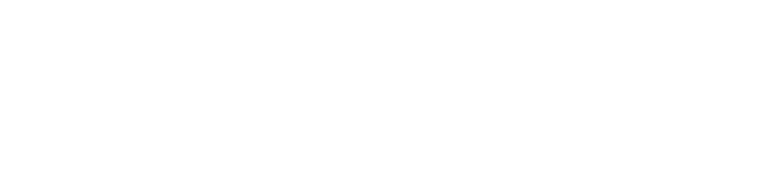
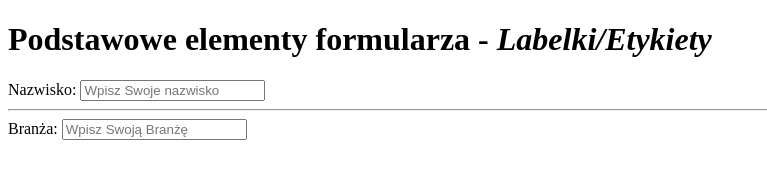
Before and after one commit to Kruchy1980/html5-css3-excercises, a plain HTML site: page 3.Module-2/3.label.html in a window 1280 px wide. Shown: the whole page, without its empty margins (0-767 px from the left). Drawn offline with Linux system fonts and the light colour scheme.

Commit message:
Etykiety ukończone

```diff
--- a/3.Module-2/3.label.html
+++ b/3.Module-2/3.label.html
@@ -0,0 +1,34 @@
+<!DOCTYPE html>
+<html lang="en">
+
+<head>
+    <meta charset="UTF-8" />
+    <meta name="viewport" content="width=device-width, initial-scale=1.0" />
+    <title>1.Formularz - etykiety/albels</title>
+    <!-- Bookmark icon -->
+    <link rel="icon" href="./bookmark-icon/text-file.png" type="icon/png" />
+</head>
+
+<body>
+    <h1>
+        Podstawowe elementy formularza -
+        <em>Labelki/Etykiety</em>
+    </h1>
+    <!-- Basic form-->
+    <!-- Labelki służą do dodawanie etykiet - opisów do inputów - przydatne w celu połączenia z danym oknem/inputem, aby po naciśnięciu na nią focusowało- przenosiło do danego okienka - obowiązkiem jest dodanie id o danej nazwie w inpucie - stary sposób i for="dana nazwa" w tagu label -->
+    <form action="">
+        <label for="surname">Nazwisko: </label>
+        <input type="text" name="surname" id="surname" placeholder="Wpisz Swoje nazwisko" />
+        </br>
+        <hr>
+
+        <!-- Nowy sposób - zagnieżdżając inputa w tagu label nie musimy dodawać do niego id z daną nazwą oraz w samym tagu label nie powinno się używać atrybutu "for"-->
+        <label>
+            Branża:
+            <input type="text" name="branch" placeholder="Wpisz Swoją Branżę" />
+         </label>
+
+    </form>
+</body>
+
+</html>
```
Also changed, not shown: 3.Module-2/2.el-formularza-podstawy.html (+2 -1 lines).
